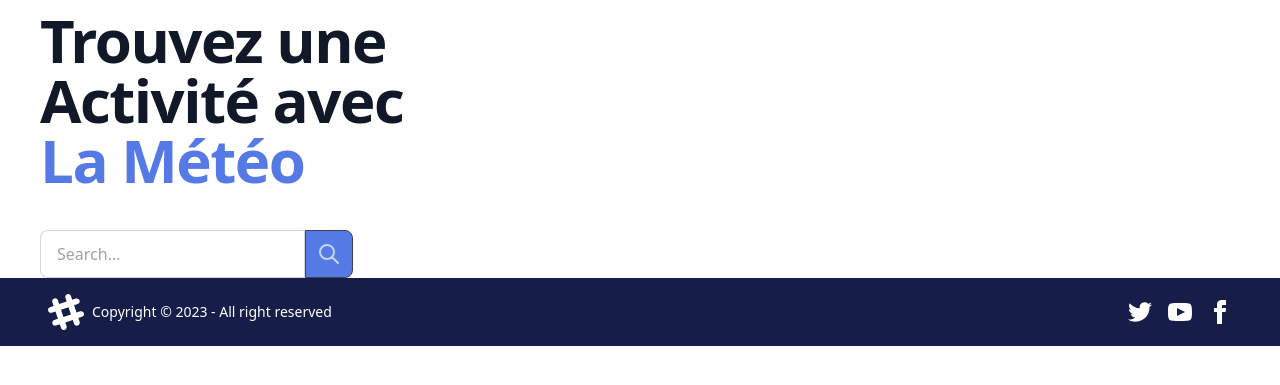
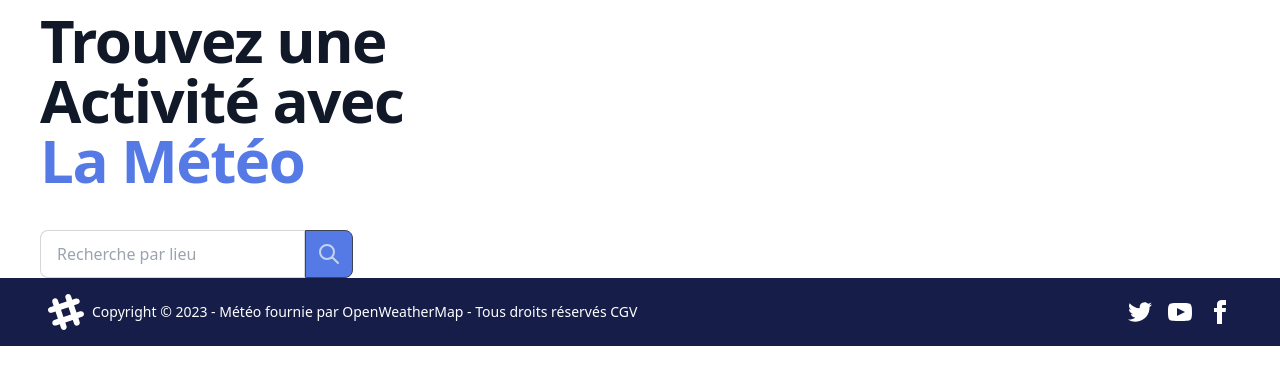
Before and after one commit to jobtrek/umbrella, a PHP site: page /index.php in a window 1280 px wide. Shown: the part 94-479 px from the top of the page. Run offline with PHP 8.4, Linux system fonts and the light colour scheme; data that the repository does not hold is empty; style sheets or scripts are compiled from the project's sources; some libraries are stand-ins or nearby versions.

Commit message:
change html footer and index.php and fix error syntax on weather.php

```diff
--- a/public/footer.php
+++ b/public/footer.php
@@ -4,7 +4,7 @@
              clip-rule="evenodd" class="fill-current">
             <path d="M22.672 15.226l-2.432.811.841 2.515c.33 1.019-.209 2.127-1.23 2.456-1.15.325-2.148-.321-2.463-1.226l-.84-2.518-5.013 1.677.84 2.517c.391 1.203-.434 2.542-1.831 2.542-.88 0-1.601-.564-1.86-1.314l-.842-2.516-2.431.809c-1.135.328-2.145-.317-2.463-1.229-.329-1.018.211-2.127 1.231-2.456l2.432-.809-1.621-4.823-2.432.808c-1.355.384-2.558-.59-2.558-1.839 0-.817.509-1.582 1.327-1.846l2.433-.809-.842-2.515c-.33-1.02.211-2.129 1.232-2.458 1.02-.329 2.13.209 2.461 1.229l.842 2.515 5.011-1.677-.839-2.517c-.403-1.238.484-2.553 1.843-2.553.819 0 1.585.509 1.85 1.326l.841 2.517 2.431-.81c1.02-.33 2.131.211 2.461 1.229.332 1.018-.21 2.126-1.23 2.456l-2.433.809 1.622 4.823 2.433-.809c1.242-.401 2.557.484 2.557 1.838 0 .819-.51 1.583-1.328 1.847m-8.992-6.428l-5.01 1.675 1.619 4.828 5.011-1.674-1.62-4.829z"></path>
         </svg>
-        <p>Copyright © 2023 - All right reserved</p>
+        <p>Copyright © 2023 - Météo fournie par OpenWeatherMap - Tous droits réservés CGV</p>
     </div>
     <div class="grid-flow-col gap-4 md:place-self-center md:justify-self-end mr-8">
         <a>
--- a/public/index.php
+++ b/public/index.php
@@ -12,13 +12,13 @@ require "./header.php";
 ?>
 
     <div class="form-control">
-        <h1 class="mb-10 mt-10 ml-10 text-3xl font-bold leading-none tracking-tight text-gray-900 md:text-10xl lg:text-6xl dark:text-white">
+        <h1 class="mb-10 mt-10 ml-10 text-3xl font-bold leading-none tracking-tight text-gray-900 md:text-10xl lg:text-6xl">
             Trouvez une <p>Activité avec </p>
             <p class="text-secondary">La Météo</p></h1>
 
         <form action="index.php" method="GET">
             <div class="input-group ml-10">
-                <input type="text" name="city" id="city" placeholder="Search…" class="input input-bordered"
+                <input type="text" name="city" id="city" placeholder="Recherche par lieu" class="input input-bordered"
                 />
                 <label for="city"></label>
                 <button type="submit" name="submit" class="btn btn-square bg-secondary">
--- a/public/weather.php
+++ b/public/weather.php
@@ -15,8 +15,11 @@ require "./header.php";
 ?>
 
     <div class="card w-96 bg-base-100 shadow-xl ml-8 mt-10">
+
         <p> <?= $affichage_icon ?> </p>
+
         <div class="card-body">
+            <p><?= $temperature_in_celsius ?> ° </p>
             <p><?= $temperature_current_name; ?></p>
             <p> <?= $temperature_current_weather; ?> </p>
         </div>
--- a/src/conn_api.php
+++ b/src/conn_api.php
@@ -28,10 +28,10 @@ if ($city_name != null) {
     $temperature_in_celsius = round($temperature - 273.15);
 
     $temperature_max = $weather_data['main']['temp_min'];
-    $temperature_max_in_celsius = round($temperature_max - 273.15);
+    $temperature_min_in_celsius = round($temperature_max - 273.15);
 
     $temperature_min = $weather_data['main']['temp_max'];
-    $temperature_min_in_celsius = round($temperature_min - 273.15);
+    $temperature_max_in_celsius = round($temperature_min - 273.15);
 
     $temperature_feels = $weather_data['main']['feels_like'];
     $temperature_feels_in_celsius = round($temperature_feels - 273.15);
```
Also changed, not shown: public/images/Emplacement.svg (added).
